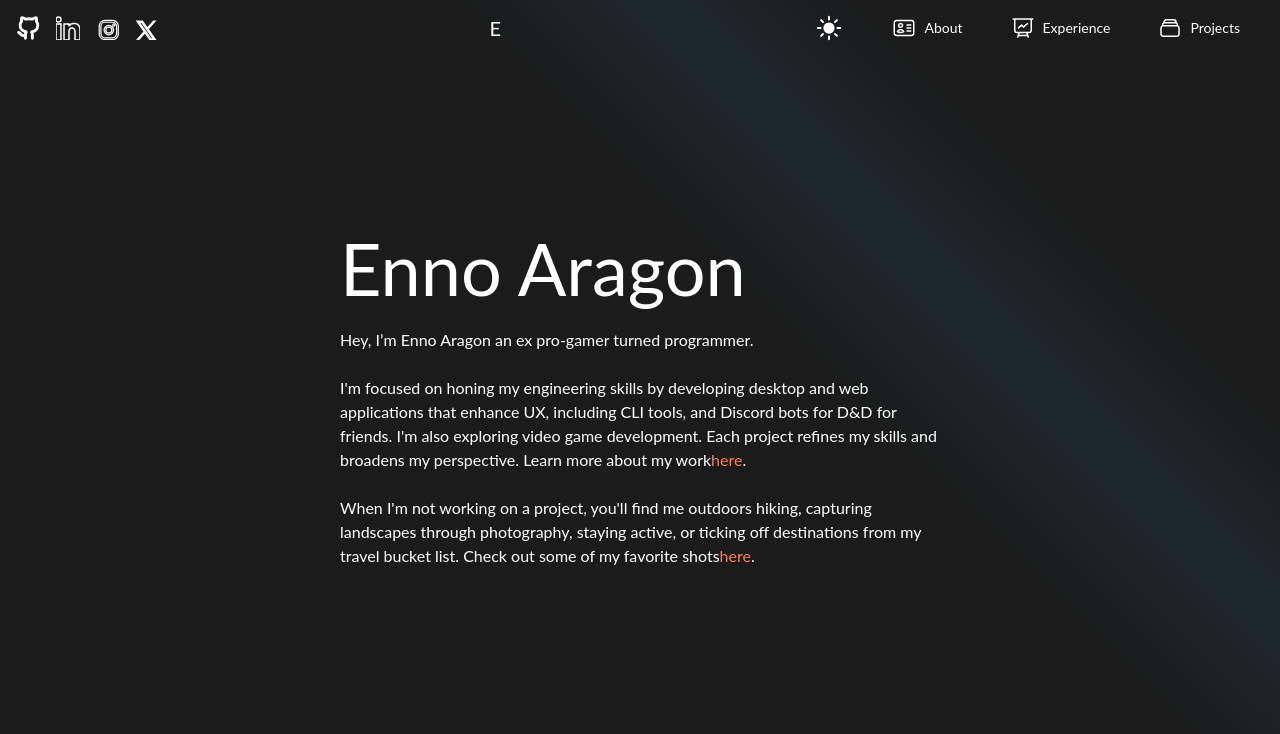
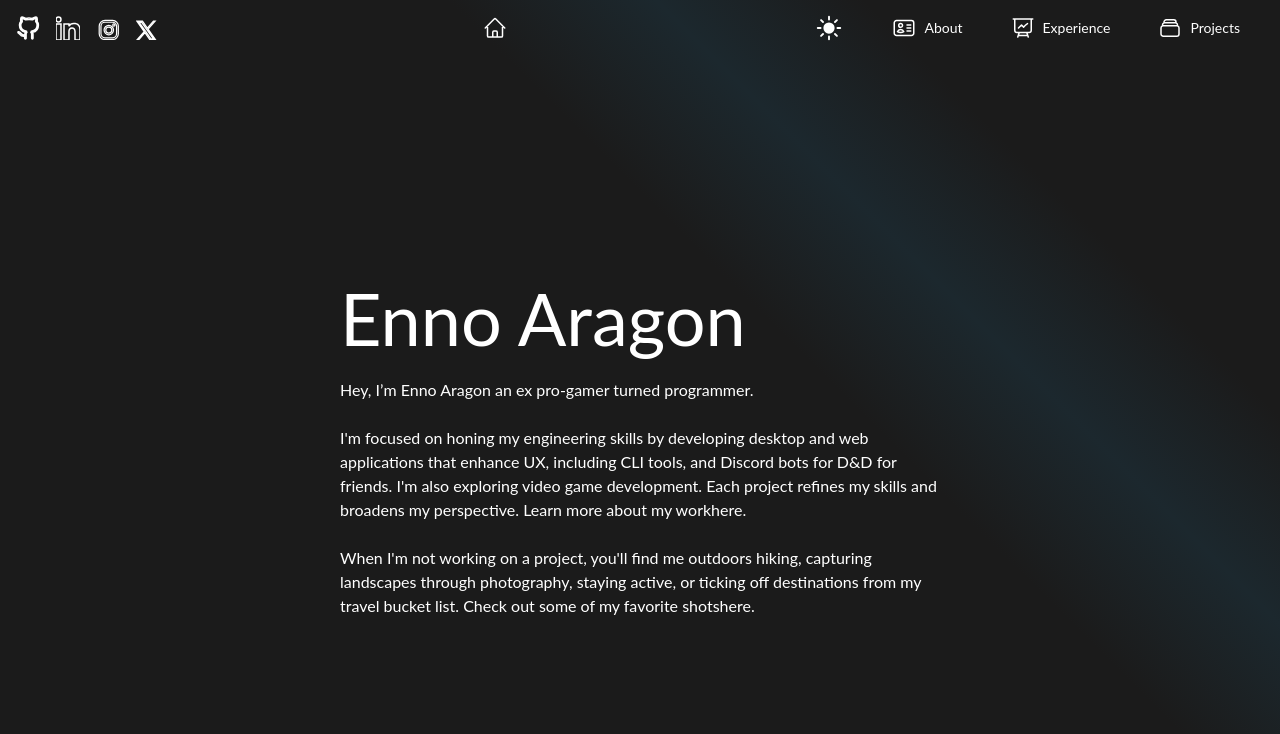
Before and after one commit to ennoaragon/ennoaragon-fe, a React (Vite) app: page / in a window 1280 px wide. Shown: the top 734 px of the page. Built offline with nearby package versions, Linux system fonts and the light colour scheme.

Commit message:
added some more updates

```diff
--- a/src/components/nav-menu/components/buttons.tsx
+++ b/src/components/nav-menu/components/buttons.tsx
@@ -95,15 +95,17 @@ export function instaButton() {
     )
 }
 
-// export function homeButton() {
-//     return (
-//         <>
-//             <span className="inline-flex items-center justify-center w-10 h-10">
-//                 <img src={homeSvg} alt="home" className="size-6" />
-//             </span>
-//         </>
-//     )
-// }
+ export function homeButton() {
+     return (
+         <>
+             <span className="inline-flex items-center justify-center w-10 h-10">
+                  <svg xmlns="http://www.w3.org/2000/svg" fill="none" viewBox="0 0 24 24" strokeWidth="1.5" stroke="currentColor" className="size-6">
+                <path strokeLinecap="round" strokeLinejoin="round" d="m2.25 12 8.954-8.955c.44-.439 1.152-.439 1.591 0L21.75 12M4.5 9.75v10.125c0 .621.504 1.125 1.125 1.125H9.75v-4.875c0-.621.504-1.125 1.125-1.125h2.25c.621 0 1.125.504 1.125 1.125V21h4.125c.621 0 1.125-.504 1.125-1.125V9.75M8.25 21h8.25" />
+            </svg>
+             </span>
+         </>
+     )
+ }
 
 
 export function twitterComButton() {
--- a/src/components/nav-menu/index.tsx
+++ b/src/components/nav-menu/index.tsx
@@ -7,7 +7,8 @@ import {
     twitterComButton,
     experienceButton,
     aboutButton,
-    projectsButton
+    projectsButton,
+    homeButton
 } from "./components/buttons"
 import { useTheme } from "@/components/theme-provider.tsx"
 
@@ -71,8 +72,8 @@ function NavMenu() {
                 </div>
             </div>
             <div className="h-full flex flex-row items-center justify-center text-center min-w-[200px] flex-1">
-                <Link to="/" >
-                    <h1 className="cursor-pointer text-xl">E</h1>
+                <Link to="/" className="cursor-pointer text-xl">
+                    { homeButton() }
                 </Link>
             </div>
             <div className="flex justify-center items-center space-x-4 md:space-x-10">
--- a/src/index.css
+++ b/src/index.css
@@ -2,12 +2,13 @@
 @import "tw-animate-css";
 
 @custom-variant dark (&:where(.dark, .dark *));
+@custom-variant dark (&:is(.dark *));
 
 
 :root {
     --text-width-max: 600px;
     --text-mobile-width-max: 375px;
-      --text-color: black;
+    --text-color: black;
 
     --theme-text: #f9fafb;
     --theme-primary: black;
@@ -18,11 +19,12 @@
     --custom-accent: #1c282e;
     --custom-accent: #149ce3;
     --custom-background: #f0f0f0;
+    --custom-nav-background: #FF7F50;
     --custom-gradiant: #FF7F50;
     --custom-purple: #6A0DAD;
 
   --radius: 0.625rem;
-  --background: var(--theme-secondary);
+  --background: var(--custom-nav-background);
   --foreground: oklch(0.145 0 0);
   --card: oklch(1 0 0);
   --card-foreground: oklch(0.145 0 0);
@@ -75,32 +77,25 @@
     --active-link: #F0F0F0;
     --custom-accent: #1c282e;
     --custom-accent-light: #149ce3;
+
     --custom-background: #1b1b1b;
     --custom-background-lighter: #f0f0f0;
     --custom-gradiant: #1c282e;
     --custom-purple: #6A0DAD;
     --custom-gradiant: #1c282e;
-    --custom-background: #1b1b1b;
+    --custom-nav-background: oklch(0.3456 0.0139 226.4);
+
     --custom-dark-gray: oklch(0.3456 0.0139 226.4);
 
-    --fancy-bg: linear-gradient(
-    45deg,
-    hsl(0 0% 11%) 60%,
-    hsl(200 24% 15%)70%,
-    hsl(0 0% 11%)80%
-        );
 
-    --fancy-bg-test: linear-gradient(to top left,#16222A,#3A6073)
-
-  /*--background: #323B3F; */
-  --background: var(--custom-dark-gray);
+  --background: var(--custom-nav-background);
   --foreground: oklch(0.985 0 0);
   --card: oklch(0.205 0 0);
   --card-foreground: oklch(0.985 0 0);
   --popover: oklch(0.269 0 0);
   --popover-foreground: oklch(0.985 0 0);
   --primary: var(--theme-primary);
-  --primary-foreground: oklch(0.205 0 0);
+  --primary-foreground: var(--custom-dark-gray);
   --secondary: oklch(0.269 0 0);
   --secondary-foreground: oklch(0.985 0 0);
   --muted: oklch(0.269 0 0);
@@ -140,12 +135,39 @@
 
 
     }
+
+    --fancy-bg: linear-gradient(
+    45deg,
+    hsl(0 0% 11%) 60%,
+    hsl(200 24% 15%)70%,
+    hsl(0 0% 11%)80%
+        );
+
+    --fancy-bg-test: linear-gradient(to top left,#16222A,#3A6073)
 }
+
 
 
 @theme inline {
     --color-background: var(--background);
     --color-primary: var(--primary);
+    --color-primary-foreground : var(--primary-foreground);
+    --color-secondary: var(--secondary);
+    --color-secondary-foreground: var(--secondary-foreground);
+    --color-muted: var(--muted);
+    --color-muted-foreground: var(--muted-foreground);
+    --color-accent: var(--accent);
+    --color-accent-foreground: var(--accent-foreground);
+    --color-destructive: var(--destructive);
+    --color-border: var(--border);
+    --color-input: var(--input);
+    --color-ring: var(--ring);
+    --color-foreground: var(--foreground);
+    --color-card: var(--card);
+    --color-card-foreground: var(--card-foreground);
+    --color-popover: var(--popover);
+    --color-popover-foreground: var(--popover-foreground);
+    --color-nav: var(--nav);
 }
 /*
 :root {
@@ -233,10 +255,10 @@ html, body{
 }
 
 
-.content {
+/* .content {
     height: 100%;
     overflow-y: visible;
     a {
         color: var(--theme-secondary);
     }
-}
+} */
--- a/src/pages/about/index.tsx
+++ b/src/pages/about/index.tsx
@@ -1,5 +1,7 @@
 
 const About = () => {
+
+
     const videoUrl = "https://storage.googleapis.com/ea-frontend-assets/jumbo_cam_heart.mp4"
     return (
         <div className="grid grid-cols-1 xl:grid-cols-1 gap-2 px-10 md:p-2 min-w-full w-full">
--- /dev/null
+++ b/src/pages/about/trophy-room.tsx
@@ -0,0 +1,9 @@
+
+function TrophyRoom() {
+    return (
+        <div className="grid grid-cols-1 xl:grid-cols-1 gap-2 px-10 md:p-2 min-w-full w-full">
+        </div>
+    )
+}
+
+export default TrophyRoom
--- a/src/pages/landing/index.tsx
+++ b/src/pages/landing/index.tsx
@@ -8,7 +8,7 @@ function Landing() {
             <header className="fixed w-full h-[50px] bg-transparent z-10">
                 <NavMenu />
             </header>
-            <main className="min-h-screen overflow-y-auto relative "
+            <main className="mt-[50px] min-h-screen overflow-y-auto relative "
             >
                 <Outlet />
             </main>
--- a/src/static/experience.ts
+++ b/src/static/experience.ts
@@ -1,5 +1,6 @@
 export interface iProject{
     id: number,
+    company?: string,
     title: string,
     description: string,
     tasks: string[],
@@ -13,6 +14,7 @@ export interface iProject{
 export const jobs:iProject[] = [
     {
         id: 1,
+        company: "AppOnboard, Inc",
         title: "Full Stack Engineer",
         description: "Led the design and development of multiple critical systems, including an Asset Store and monetization system for user-generated content, an alerting system with detailed logging integrated with Elastic Search and Slack, and an Admin portal for internal support tools. Designed and implemented scalable APIs and improved the user experience for over 1,000,000 users across desktop and mobile.",
         tasks: [
@@ -30,6 +32,7 @@ export const jobs:iProject[] = [
     },
     {
         id: 2,
+        company: "Oregon Institute of Technology",
         title: "Teacher's Assistance",
         description:  "Graded student work for all levels of C++ courses, including advanced and Object Oriented Programming (OOP). I developed and evaluated assignments for the SQL and NoSql database course. Assess, assist, and encourage best coding practices.",
         tasks: [
```
Also changed, not shown: src/pages/home/experience.tsx (+68 -12 lines).
